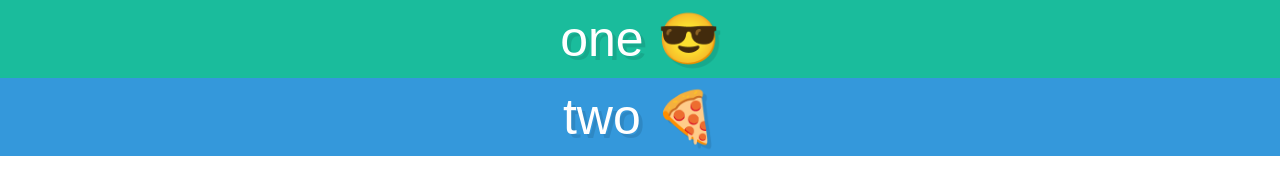
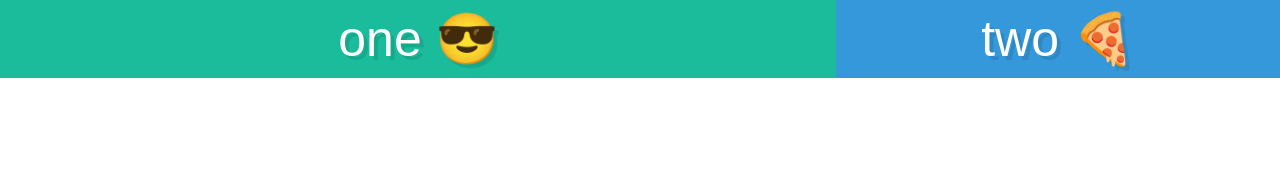
Before and after one commit to leogsouza/learn-flexbox, a plain HTML site: page flex-grow-and-shrink/index.html in a window 1280 px wide. Drawn offline with Linux system fonts and the light colour scheme.

Commit message:
Finish flex-grow, flex-shrink and flex-basis tutorial

```diff
--- a/flex-grow-and-shrink/style.css
+++ b/flex-grow-and-shrink/style.css
@@ -26,3 +26,25 @@ input[type=reset],input[type=submit]{-webkit-appearance:button;cursor:pointer;}b
 .box8 { background:#bdc3c7;}
 .box9 { background:#2ecc71;}
 .box10 { background:#16a085;}
+
+/* Flexbox style starts here */
+.container {
+  display: flex;
+}
+.box {
+  /* flex property is a shorthand for flex-grow, flex-shrink and flex-basis */
+  /*flex-grow: 1;*/
+}
+.box1 {
+  /*
+  flex-basis: 400px;
+  flex-grow: 10;
+  flex-shrink: 5;*/
+  flex: 10 5 400px;
+}
+.box2 {
+  /* flex-basis: 400px;
+  flex-grow: 1;
+  flex-shrink: 1; */
+  flex: 1 1 400px;
+}
```
